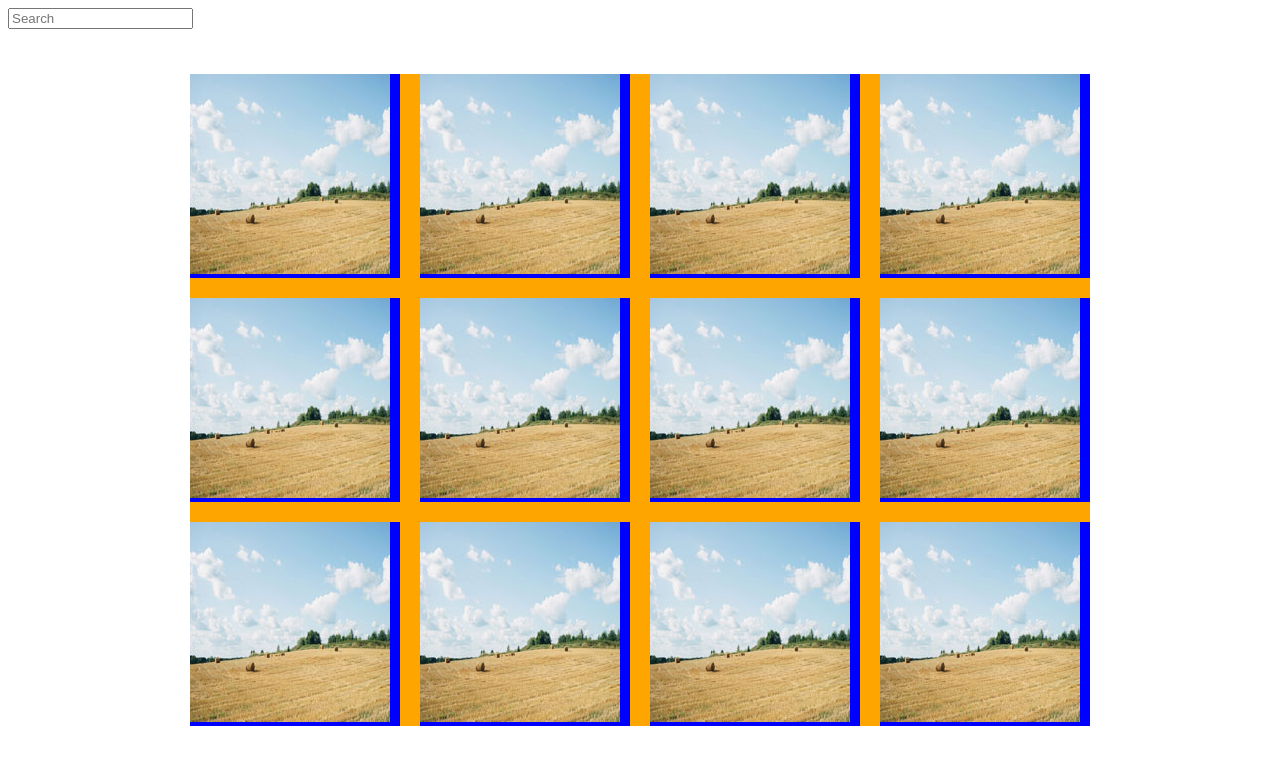
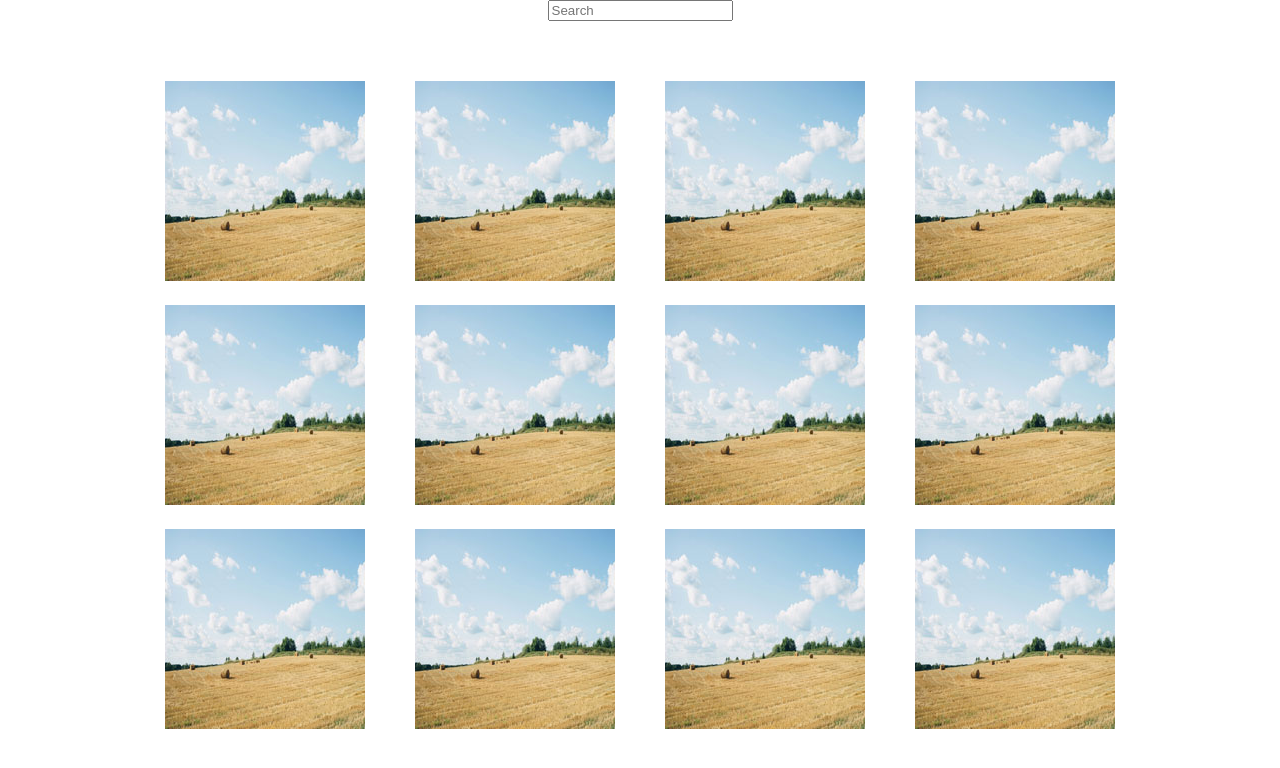
Before and after one commit to JJamesMar/AIPG, a plain HTML site: page index.html in a window 1280 px wide. Drawn offline with Linux system fonts and the light colour scheme.

Commit message:
set down layout

```diff
--- a/css/styles.css
+++ b/css/styles.css
@@ -1,9 +1,26 @@
+/* =====================================
+   Universial Styles
+======================================== */
+
+* {
+	box-sizing: border-box;
+}
+
+body {
+    margin: 0;
+    padding: 0;
+}
+
 /* =====================================
    Base Styles
 ======================================== */
 
-* {
-	box-sizing: border-box;
+form {
+    text-align: center;
+}
+
+div {
+    margin: 0 auto;
 }
 
 /* =====================================
@@ -11,15 +28,12 @@
 ======================================== */
 
 .grid {
-    max-width: 900px;
+    max-width: 1000px;
     display: grid;
     grid-template-columns: repeat(auto-fit, minmax(200px, 1fr));
     grid-auto-rows: 1fr;
-    grid-gap: 20px;
-    margin: 45px auto;
-    background-color: orange;
+    grid-column-gap: 1px;
+    grid-row-gap: 20px;
+    margin: 60px auto;
+
 }
-
-div {
-    background-color: blue;
-}
```
